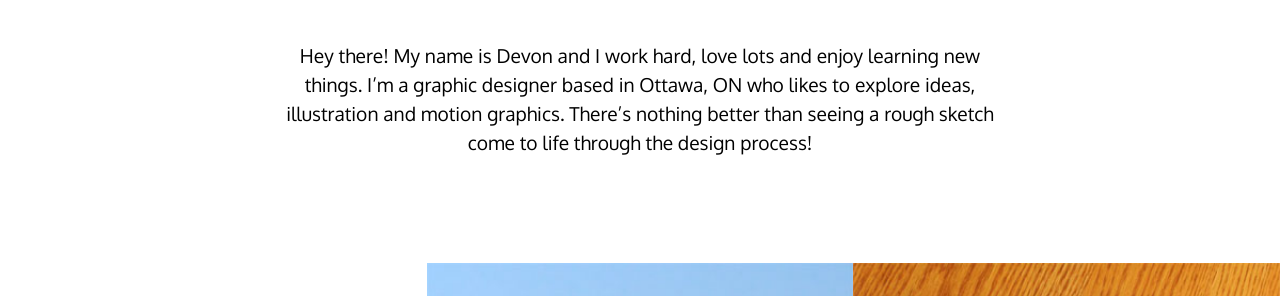
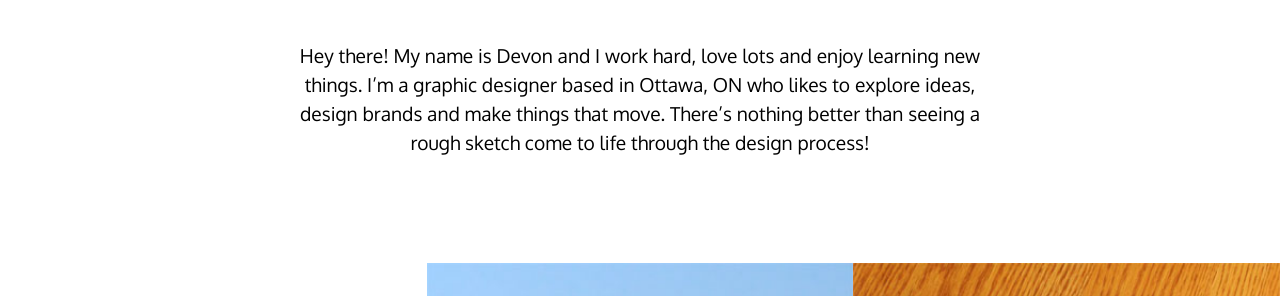
Before and after one commit to devonash/portfolio, a Jekyll site: the page built from index.html, in a window 1280 px wide. Shown: the part 880-1176 px from the top of the page. Built offline with Jekyll 4.4.1, drawn with Linux system fonts in a browser that asks for light colours.

Commit message:
Change in bio

```diff
--- a/index.html
+++ b/index.html
@@ -37,7 +37,7 @@ meta: Devon Ash — An Ottawa-based graphic designer
 			<div class="about unit unit-s-1 unit-m-1 unit-l-1" id="about">
 				<div class="about-para">
 						<h2>Who am I?</h2>
-						<p>Hey there! My name is Devon and I work hard, love lots and enjoy learning new things. I’m a graphic designer based in Ottawa, ON who likes to explore ideas, illustration and motion graphics. There’s nothing better than seeing a rough sketch come to life through the design process! </p>
+						<p>Hey there! My name is Devon and I work hard, love lots and enjoy learning new things. I’m a graphic designer based in Ottawa, ON who likes to explore ideas, design brands and make things that move. There’s nothing better than seeing a rough sketch come to life through the design process! </p>
 				</div>
 			</div>
 			<div class="image unit unit-s-1 unit-m-1-2 unit-l-1-3" id="portfolio">
```
